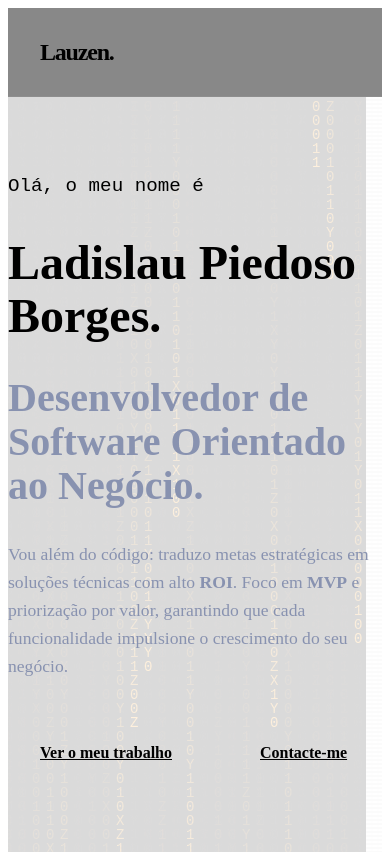
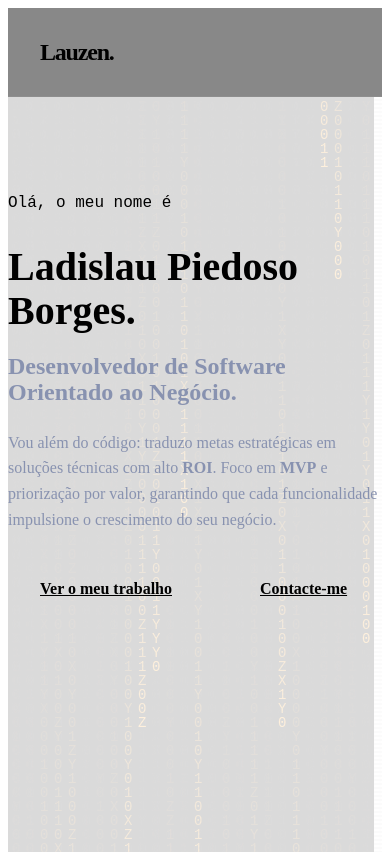
Before and after one commit to LauzenTech/lauzen_potfolio, a Next.js app: page / in a window 390 px wide. Built offline with nearby package versions, Linux system fonts and the light colour scheme.

Commit message:
feat: add hero component styling with responsive adjustments.

```diff
--- a/src/components/hero.module.css
+++ b/src/components/hero.module.css
@@ -84,14 +84,29 @@
 
 @media (max-width: 768px) {
     .hero {
-        padding: 0 2rem;
+        padding: 6rem 1.5rem 0;
+        /* Added top padding to clear menu */
+        justify-content: flex-start;
+        /* Start from top so padding pushes it down */
+        min-height: 100vh;
+    }
+
+    .greeting {
+        font-size: 1rem;
     }
 
     .headline {
-        font-size: 3rem;
+        font-size: 2.5rem;
+        margin-bottom: 0.5rem;
     }
 
     .subheadline {
-        font-size: 2.5rem;
+        font-size: 1.5rem;
+        margin-bottom: 1.5rem;
+    }
+
+    .description {
+        font-size: 1rem;
+        margin-bottom: 2rem;
     }
 }
```
